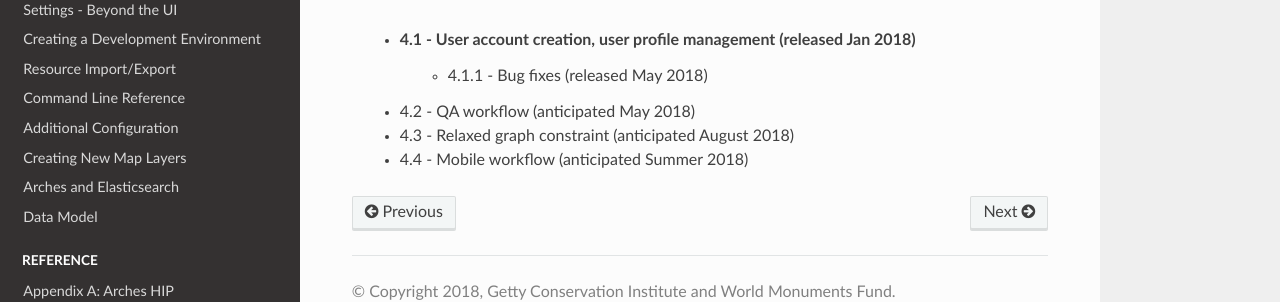
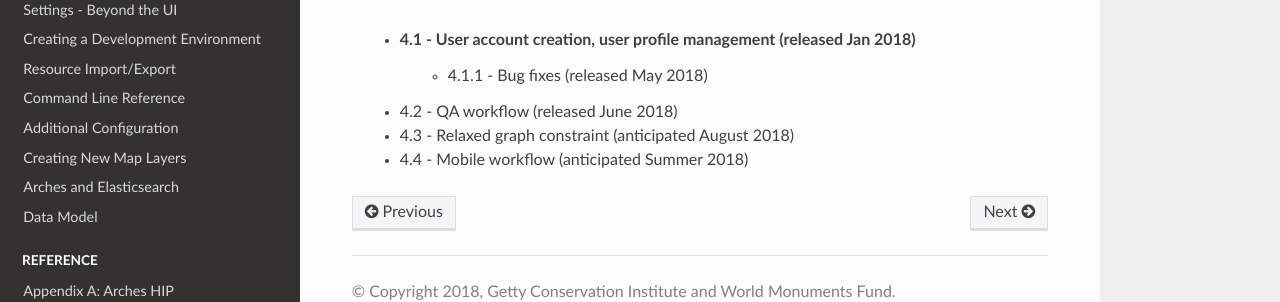
Before and after one commit to archesproject/arches-docs, a Sphinx documentation site: the page built from docs/release-process.txt, in a window 1280 px wide and 1165 px high. Shown: the part 804-1106 px from the top of the window. Built offline with Sphinx 7.4.7 and the Read the Docs theme 2.0.0, drawn with Linux system fonts in a browser that asks for light colours.

Commit message:
fix conflict

```diff
--- a/docs/release-process.txt
+++ b/docs/release-process.txt
@@ -30,6 +30,6 @@ Feature Release Schedule:
 
     - 4.1 - User account creation, user profile management (released Jan 2018)
         - 4.1.1 - Bug fixes (released May 2018)
-    - 4.2 - QA workflow (anticipated May 2018)
+    - 4.2 - QA workflow (released June 2018)
     - 4.3 - Relaxed graph constraint (anticipated August 2018)
     - 4.4 - Mobile workflow (anticipated Summer 2018)
```
